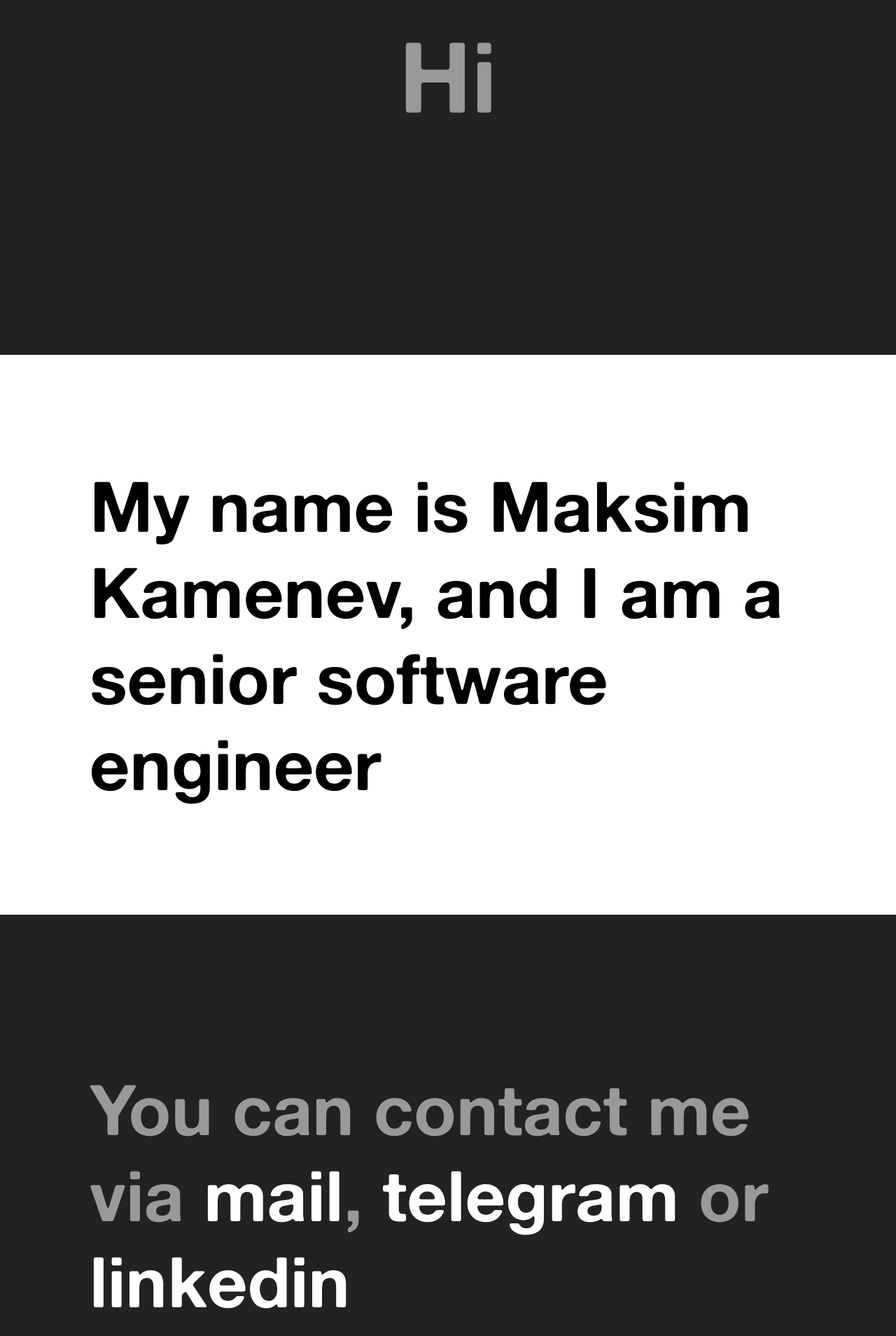
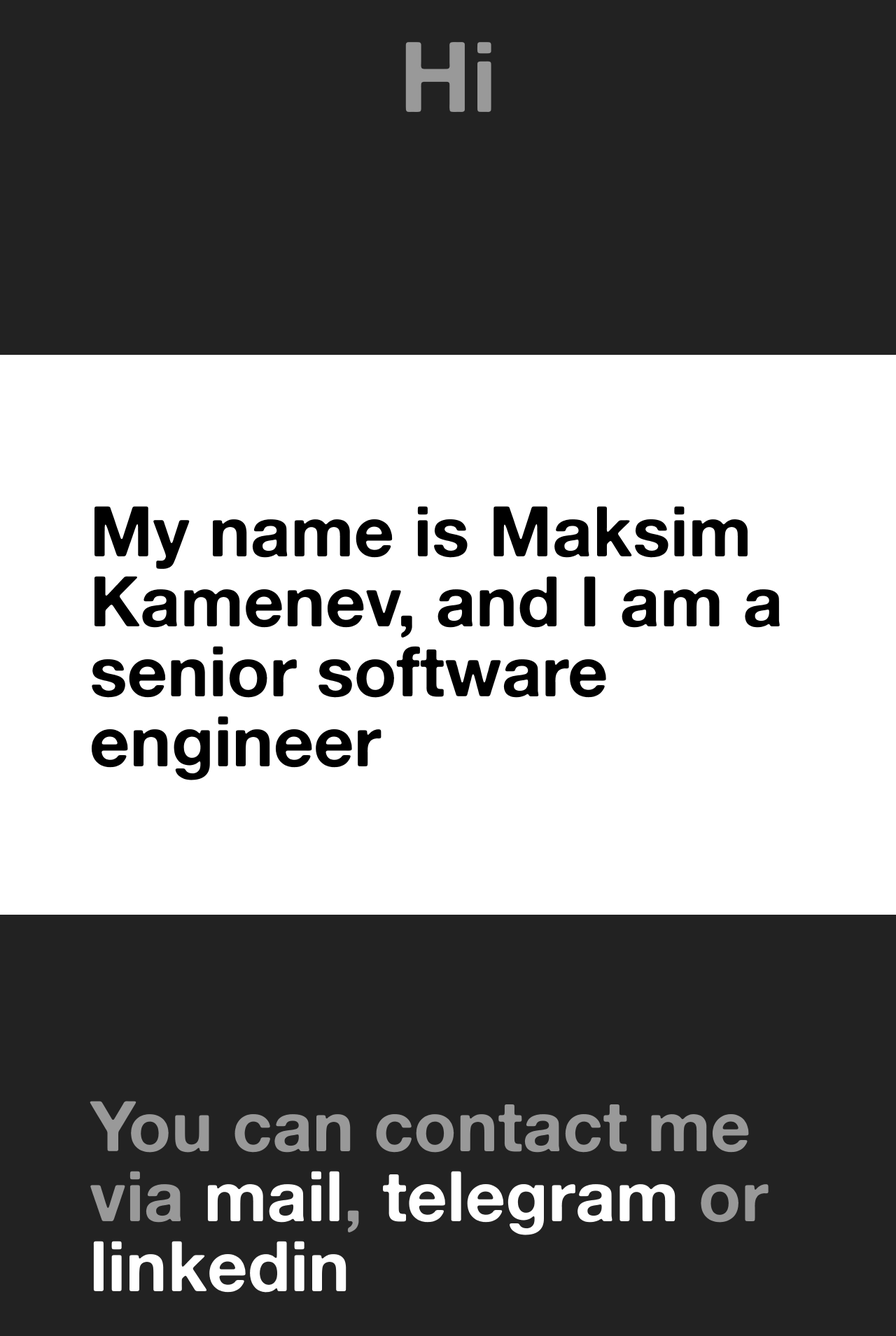
Before and after one commit to MegaRoks/MegaRoks.github.io, a plain HTML site: page index.html in a window 1280 px wide. Shown: the part 293-2202 px from the top of the page at 70% size. Drawn offline with Linux system fonts and the light colour scheme.

Commit message:
Refactor

```diff
--- a/index.html
+++ b/index.html
@@ -12,19 +12,21 @@
     <link rel="stylesheet" type="text/css" href="./src/font.css/style.css">
 </head>
 <body>
-    <section>
-        <h1>Hi</h1>
+<main class="content">
+    <section class="page">
+        <h1 class="page__title">Hi</h1>
     </section>
-    <section>
-        <h2>My name is Maksim Kamenev, and I am a senior software engineer</h2>
+    <section class="page">
+        <h2 class="page__text">My name is Maksim Kamenev, and I am a senior software engineer</h2>
     </section>
-    <section>
-        <h2>
+    <section class="page">
+        <h2 class="page__text">
             <span>You can contact me via</span>
-            <a href="mailto:megaroks@gmail.com">mail</a>,
-            <a href="https://t.me/MaxKamenev" target="_blank">telegram</a> or
-            <a href="https://linkedin.com/in/maksim-kamenev/" target="_blank">linkedin</a>
+            <a class="page__link" href="mailto:megaroks@gmail.com">mail</a>,
+            <a class="page__link" href="https://t.me/MaxKamenev" target="_blank">telegram</a> or
+            <a class="page__link" href="https://linkedin.com/in/maksim-kamenev/" target="_blank">linkedin</a>
         </h2>
     </section>
+</main>
 </body>
 </html>
--- a/src/font.css/style.css
+++ b/src/font.css/style.css
@@ -1,73 +1,82 @@
 html {
     font-family: AlteHaasGroteskBold, serif;
     font-size: var(--main-font-size);
+    line-height: var(--main-line-height);
 }
 
 body {
     overflow-x: hidden;
 }
 
-section {
-    padding: 10vh 10vw;
+.content {
+    display: grid;
+    grid-template-rows: repeat(3, 100vh);
+    grid-template-columns: 100vw;
+}
+
+.page {
     display: grid;
     justify-items: center;
     align-items: center;
-    width: 100vw;
-    height: 100vh;
+    padding: 10vh 10vw;
 }
 
-section:nth-child(odd) {
+.page:nth-child(odd) {
     color: var(--primary-color);
     background-color: var(--primary-background-color);
 }
 
-section:nth-child(even) {
+.page:nth-child(even) {
     color: var(--secondery-color);
     background-color: var(--secondery-background-color);
 }
 
-a {
+.page__link {
     color: var(--link-color);
 }
 
-a:hover {
+.page__link:hover {
     color: var(--hover-link-color);
 }
 
-h1 {
+.page__title {
     font-size: 14rem;
 }
 
-h2 {
+.page__text {
     font-size: 10rem;
+    line-height:10rem;
 }
 
 @media (max-width: 1200px) {
-    h1 {
+    .page__title {
         font-size: 12rem;
     }
 
-    h2 {
+    .page__text {
         font-size: 8rem;
+        line-height:8rem;
     }
 }
 
 @media (max-width: 720px) {
-    h1 {
+    .page__title {
         font-size: 10rem;
     }
 
-    h2 {
+    .page__text {
         font-size: 6rem;
+        line-height:6rem;
     }
 }
 
 @media (max-width: 375px) {
-    h1 {
+    .page__title {
         font-size: 8rem;
     }
 
-    h2 {
+    .page__text {
         font-size: 4rem;
+        line-height:4rem;
     }
 }
--- a/src/font.css/variables.css
+++ b/src/font.css/variables.css
@@ -7,4 +7,5 @@
     --hover-link-color: hsl(0deg 0% 60%);
 
     --main-font-size: 10px;
+    --main-line-height: 10px;
 }
```
